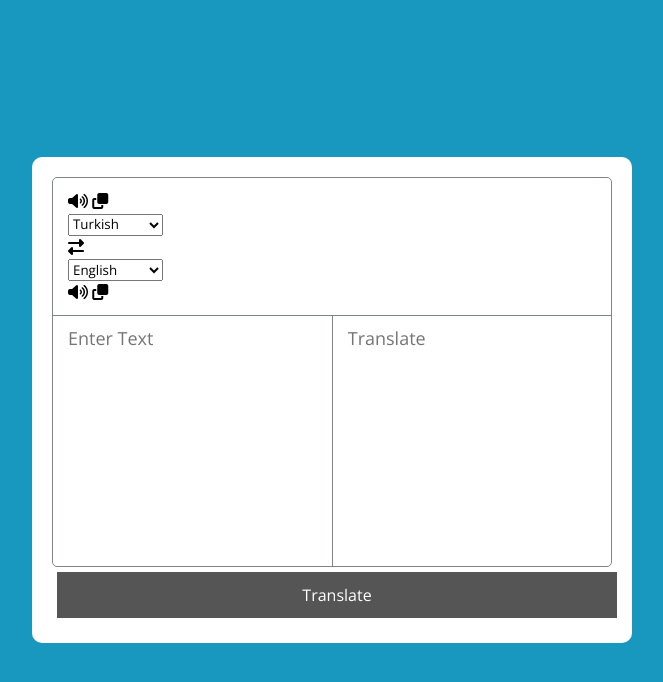
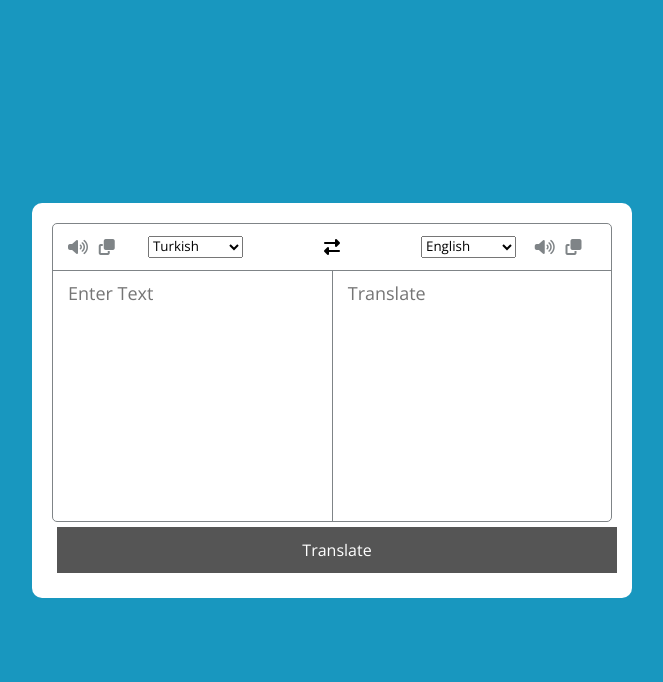
Before and after one commit to barbarosihtiyar/Translater, a plain HTML site: page index.html in a window 1280 px wide. Shown: the whole page, without its empty margins (308-971 px from the left). Drawn offline with nearby package versions, Linux system fonts and the light colour scheme.

Commit message:
controls-style

```diff
--- a/style.css
+++ b/style.css
@@ -27,6 +27,22 @@ body{
 
 }
 
+.controls , .controls li , .icons{
+    display: flex;
+    align-items: center;
+    justify-content: space-between;
+}
+
+.controls .icons span {
+    width: 40px;
+    color: #7F8487;
+    font-size: 16px;
+    cursor: pointer;
+}
+
+.controls .icons{
+    width: 35%;
+}
 
 ul{
     list-style: none;
```
